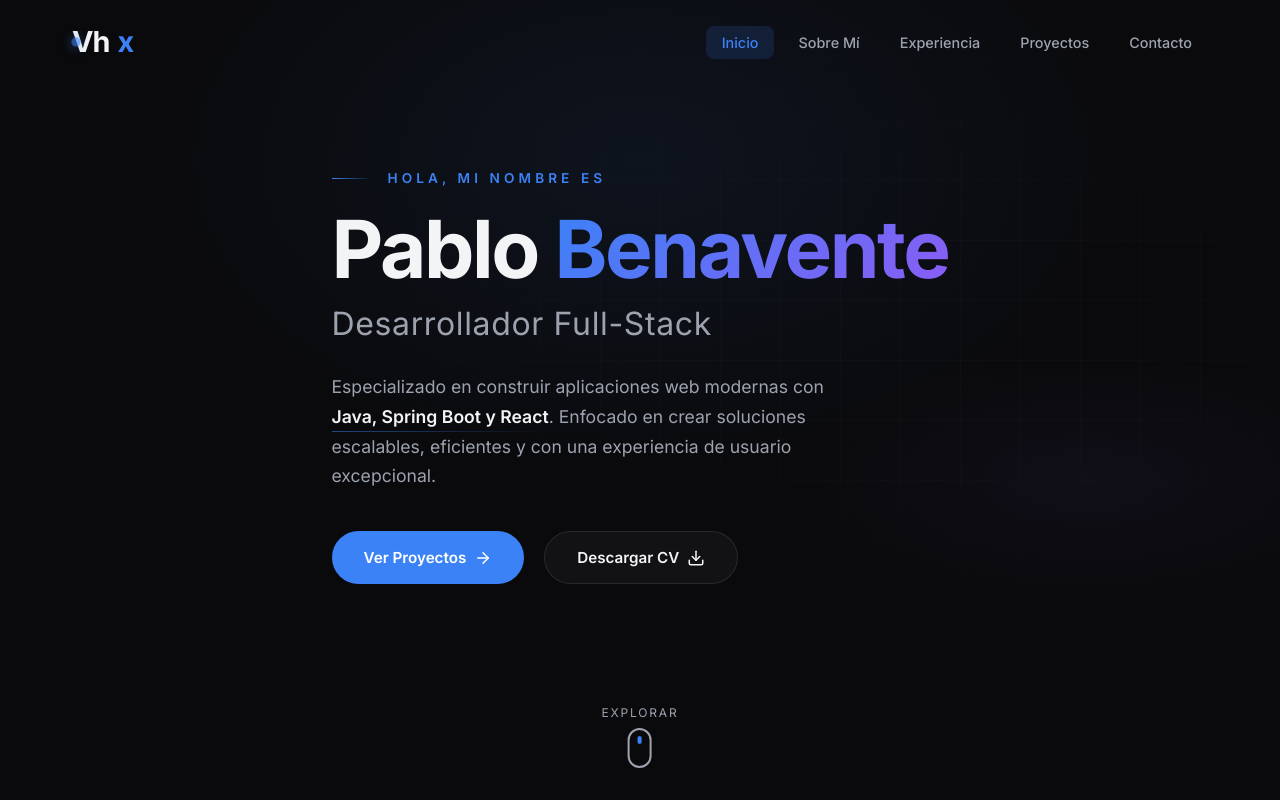
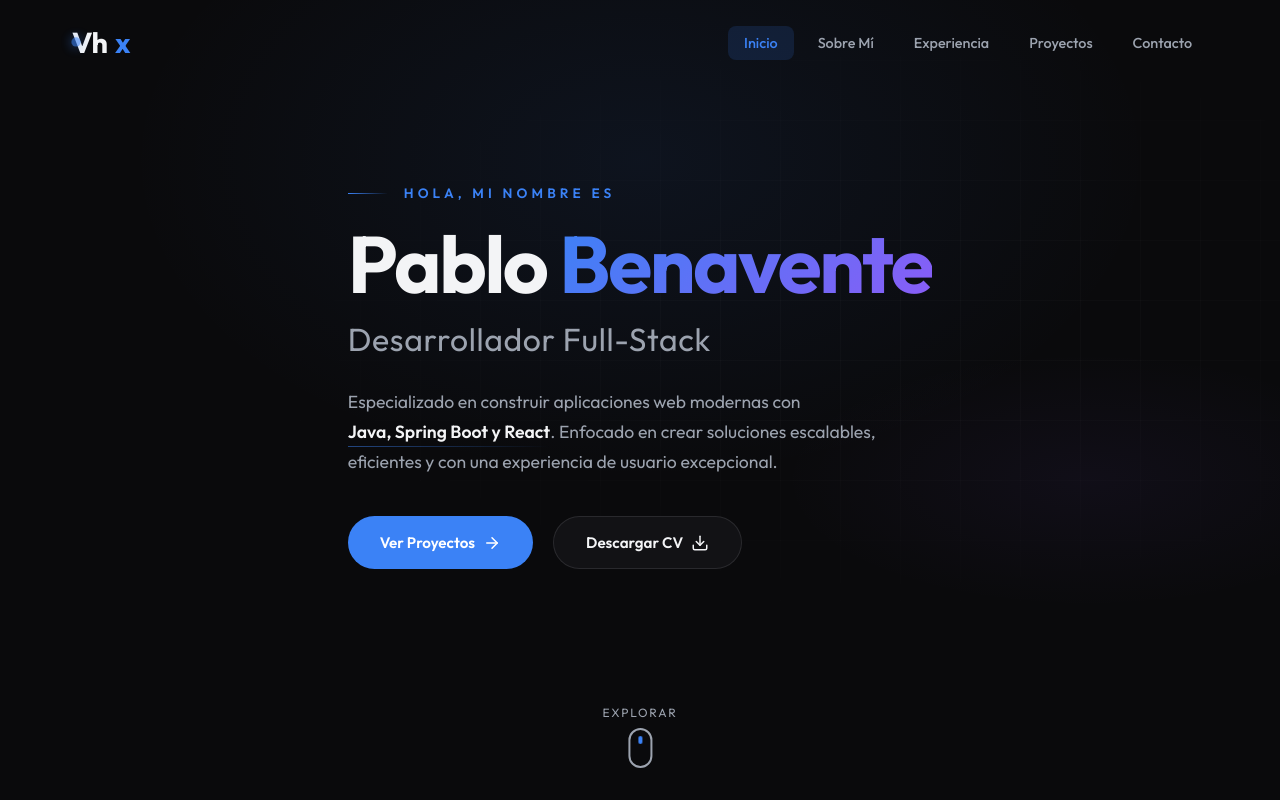
Before and after one commit to PabloBnv/portafoliovhx, a Next.js app: page / in a window 1280 px wide. Shown: the top 800 px of the page. Built offline with nearby package versions, Linux system fonts and the light colour scheme.

Commit message:
fix: optimize LCP by migrating Outfit to next/font/google
- Migrated Outfit from Google Fonts CSS to next/font/google
- Removed blocking @import from globals.css
- Eliminated unused Code2 import in Skills.tsx
- Updated REPORTE_COMPLETO.md

```diff
--- a/src/app/globals.css
+++ b/src/app/globals.css
@@ -1,5 +1,3 @@
-@import url('https://fonts.googleapis.com/css2?family=Outfit:wght@300;400;500;600;700&display=swap');
-
 :root {
   --background: #0a0a0c;
   --background-alt: #0d0d10;
@@ -36,7 +34,7 @@ body {
   overflow-x: hidden;
   background-color: var(--background);
   color: var(--text-main);
-  font-family: var(--font-inter), 'Outfit', sans-serif;
+  font-family: var(--font-outfit), var(--font-inter), sans-serif;
   scroll-behavior: smooth;
   -webkit-font-smoothing: antialiased;
   -moz-osx-font-smoothing: grayscale;
--- a/src/app/layout.tsx
+++ b/src/app/layout.tsx
@@ -1,5 +1,5 @@
 import type { Metadata } from "next";
-import { Inter, JetBrains_Mono } from "next/font/google";
+import { Inter, JetBrains_Mono, Outfit } from "next/font/google";
 import "./globals.css";
 
 const inter = Inter({
@@ -11,6 +11,12 @@ const inter = Inter({
 const jetbrainsMono = JetBrains_Mono({
   subsets: ["latin"],
   variable: "--font-jetbrains",
+  display: "swap",
+});
+
+const outfit = Outfit({
+  subsets: ["latin"],
+  variable: "--font-outfit",
   display: "swap",
 });
 
@@ -74,7 +80,7 @@ export default function RootLayout({
   children: React.ReactNode;
 }>) {
   return (
-    <html lang="es" className={`${inter.variable} ${jetbrainsMono.variable}`}>
+    <html lang="es" className={`${inter.variable} ${jetbrainsMono.variable} ${outfit.variable}`}>
       <body>
         {children}
       </body>
--- a/src/components/Skills.tsx
+++ b/src/components/Skills.tsx
@@ -1,7 +1,7 @@
 'use client';
 
 import React, { useEffect, useRef, useState } from 'react';
-import { Code2, Database, Layout, Terminal } from 'lucide-react';
+import { Database, Layout, Terminal } from 'lucide-react';
 import styles from './Skills.module.css';
 
 const Skills = () => {
```
Also changed, not shown: 1 other file (tests, documents, lock files or other folders).
